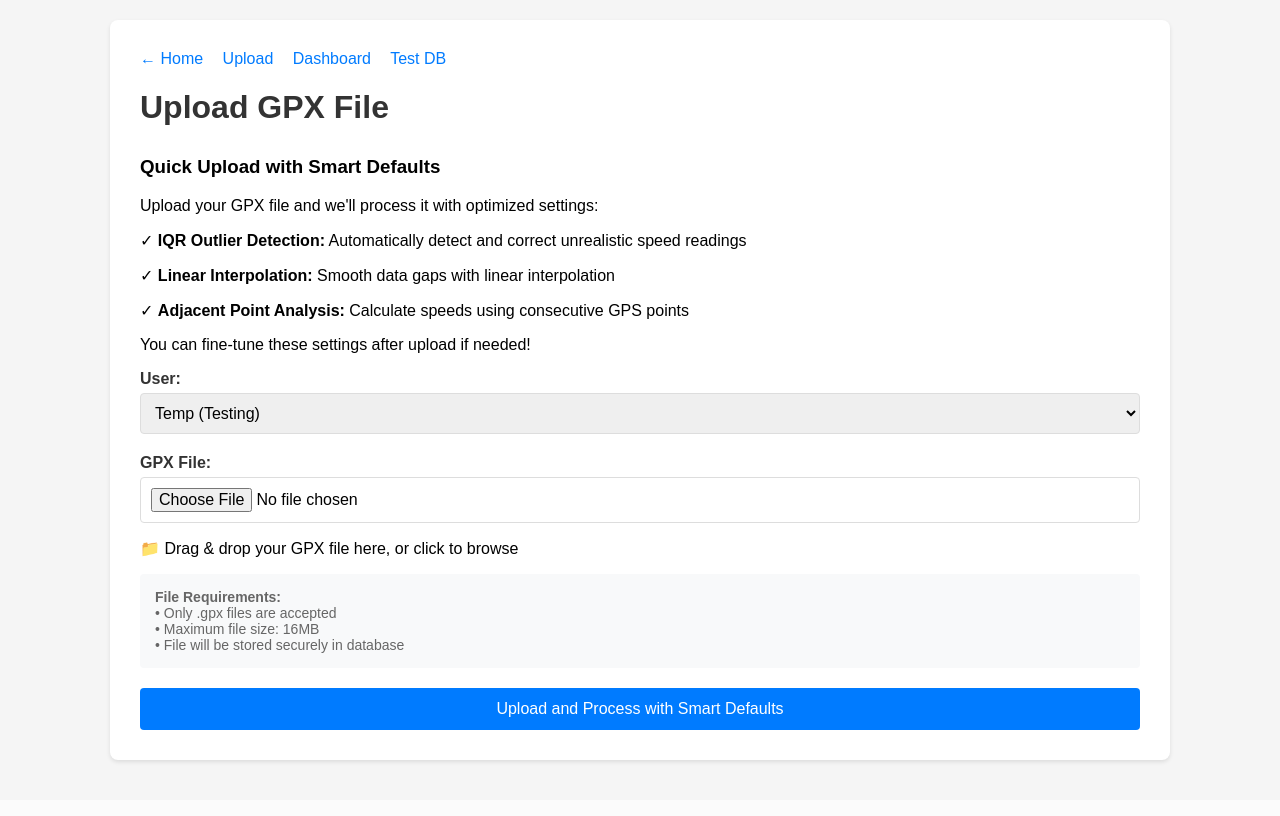
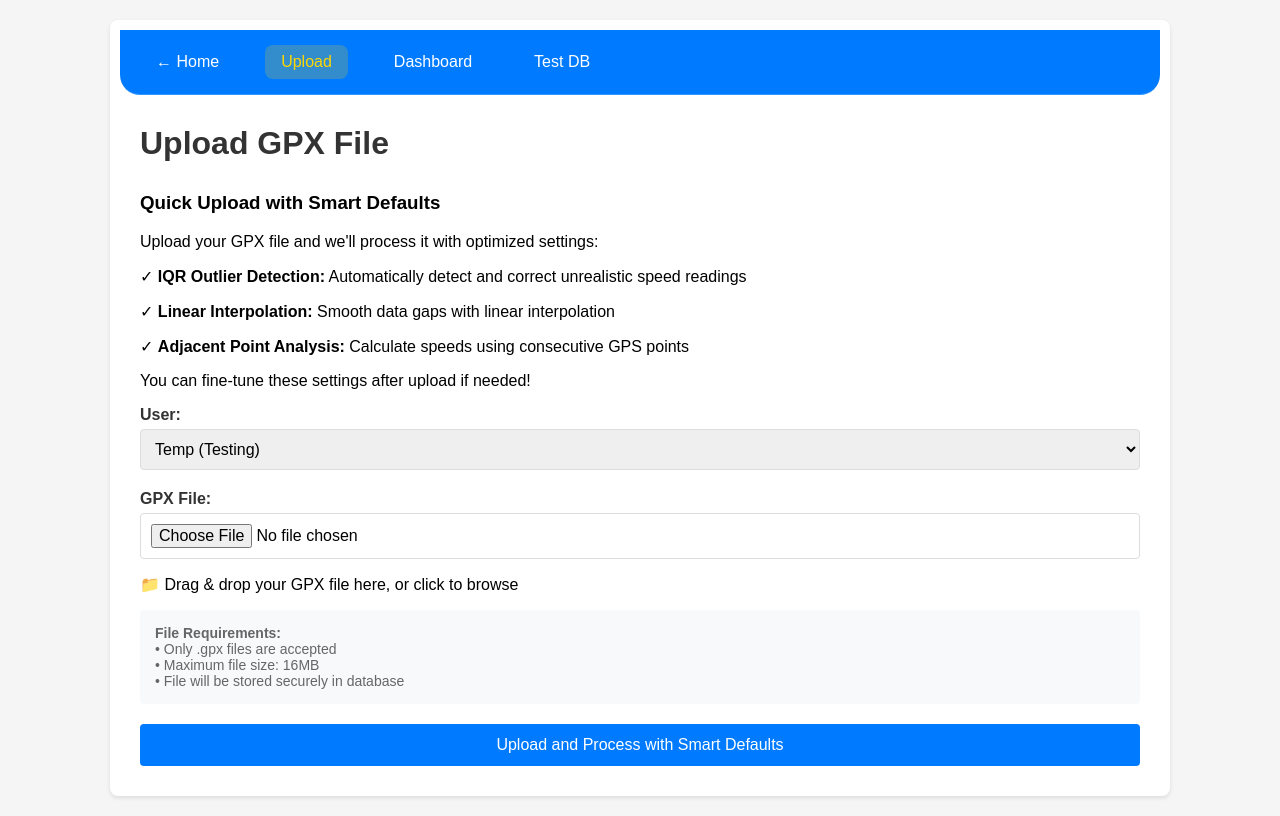
Before and after one commit to RyanXu11/gps_tracking_project, a Flask app: page /upload in a window 1280 px wide. Before the commit the page ends 763 px from the top, so only its background shows below. Run offline with Flask 3, Linux system fonts and the light colour scheme.

Commit message:
Adjust the nav bar style

```diff
--- a/app/templates/base.html
+++ b/app/templates/base.html
@@ -14,9 +14,9 @@
     <div class="container">
         {% block navigation %}
         <div class="nav-bar">
-            <a href="{{ url_for('index') }}">← Home</a>
-            <a href="{{ url_for('upload_file') }}">Upload</a>
-            <a href="{{ url_for('dashboard') }}">Dashboard</a>
+            <a href="{{ url_for('index') }}" {% if request.endpoint == 'index' %}class="active"{% endif %}>← Home</a>
+            <a href="{{ url_for('upload_file') }}" {% if request.endpoint == 'upload_file' %}class="active"{% endif %}>Upload</a>
+            <a href="{{ url_for('dashboard') }}" {% if request.endpoint == 'dashboard' %}class="active"{% endif %}>Dashboard</a>
             <a href="{{ url_for('test_db') }}">Test DB</a>
         </div>
         {% endblock %}
--- a/static/css/style.css
+++ b/static/css/style.css
@@ -27,17 +27,42 @@ h1.center {
 
 /* Navigation */
 .nav-bar {
-    margin-bottom: 20px;
+    /* margin-bottom: 20px; */
+    background: #007bff;
+    backdrop-filter: blur(10px);
+    border-bottom: 1px solid rgba(255, 255, 255, 0.2);
+    padding: 15px 20px;
+    margin: -20px -20px 30px -20px;
+    border-radius: 0 0 20px 20px;
+    display: flex;
+    gap: 30px;
+    align-items: center;
+    flex-wrap: wrap;
 }
 
 .nav-bar a {
-    color: #007bff;
+    /* color: #007bff;
     text-decoration: none;
-    margin-right: 15px;
+    margin-right: 15px; */
+    color: white;
+    text-decoration: none;
+    font-weight: 500;
+    transition: all 0.3s ease;
+    position: relative;
+    padding: 8px 16px;
+    border-radius: 8px;
 }
 
 .nav-bar a:hover {
     text-decoration: underline;
+    color: #ffd700;
+    transform: translateY(-2px);
+    background: rgba(255, 255, 255, 0.1);
+}
+/* current page */
+.nav-bar a.active {
+    background: rgba(255, 215, 0, 0.2);
+    color: #ffd700;
 }
 
 .nav-links {
```
